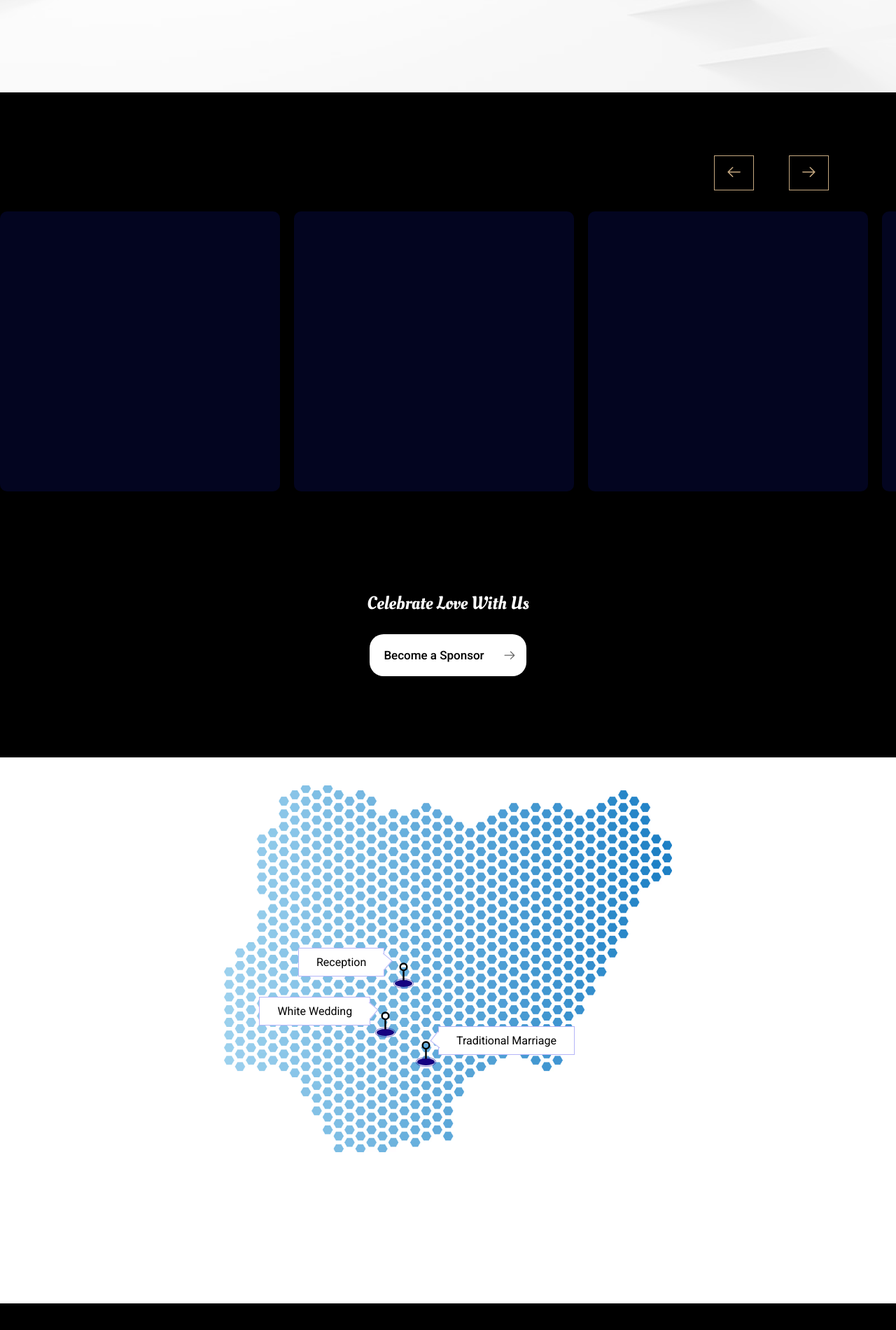
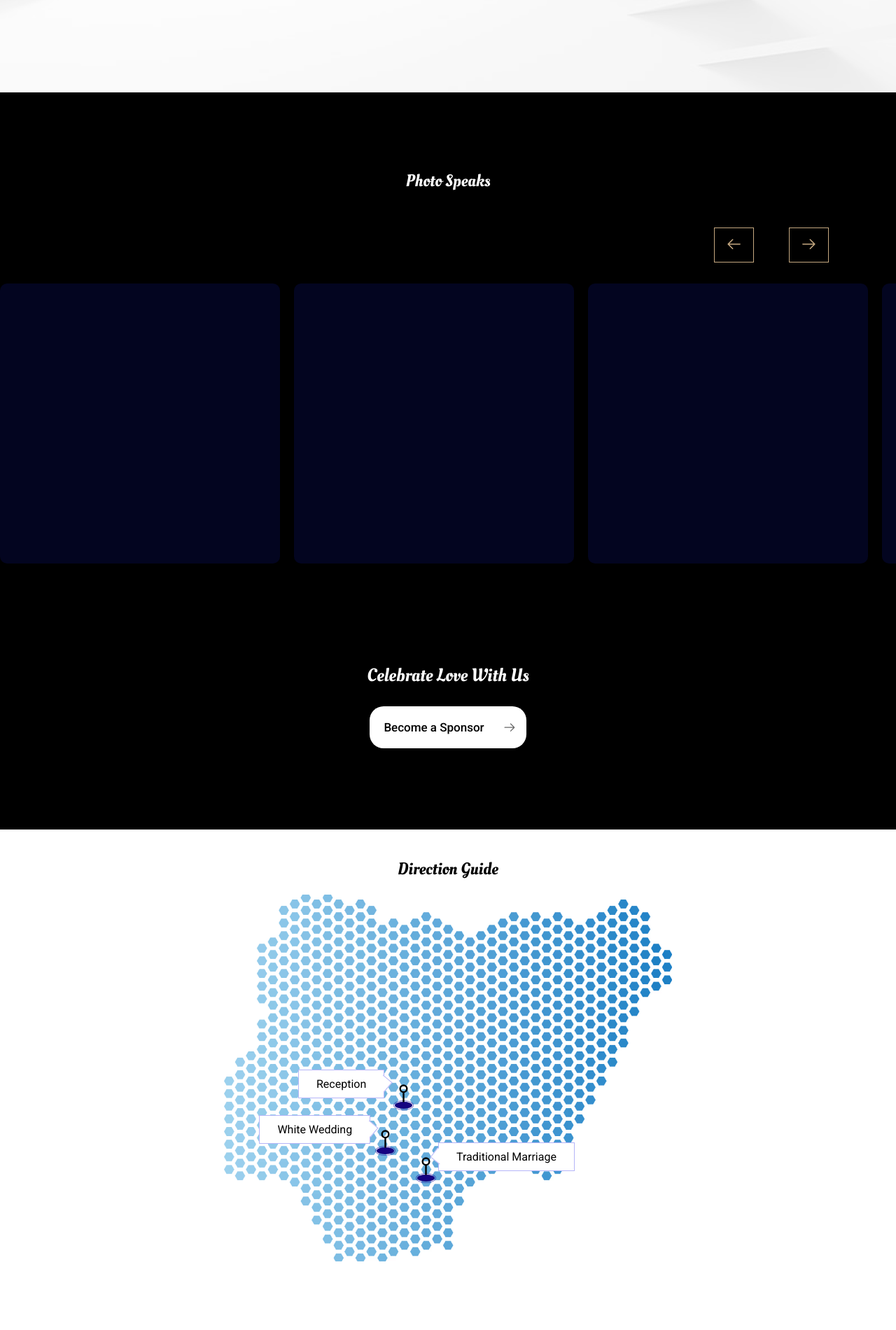
Before and after one commit to promisedev/laura-promise, a Gatsby site: page / in a window 1280 px wide. Shown: the part 1308-3208 px from the top of the page at 70% size. Before the commit the page ends 3170 px from the top, so only its background shows below. Built offline with nearby package versions, Linux system fonts and the light colour scheme; Gatsby itself is replaced by a stand-in of ours; a web font is replaced by a local one.

Commit message:
fixed title

```diff
--- a/src/index.css
+++ b/src/index.css
@@ -87,9 +87,10 @@ h4,li,a,p,button{font-family: "Roboto", sans-serif;
 .hero{width: 100%; height: 90vh;;}
 .hero_overlay{width: 100%; height: 100%; background: rgb(1, 1, 37,0.6);display: flex;flex-direction:column; align-items: center; justify-content: center; gap: 20px;}
 
-.hero_overlay>h2{width: 400px;color:white;text-align: center;margin: 0;}
+.hero_overlay>h2{width: 400px;color:white;text-align: center;margin: 0;text-wrap: wrap; }
 .hero_overlay>h1{width: 600px;color:white;text-align: center;margin: 0;}
 @media screen and (max-width:720px) {
+ .hero_overlay>h2{width: 80%;color:white;text-align: center;margin: 0;text-wrap: wrap; }
 .hero_overlay>h1{width: fit-content;color:white;text-align: center;margin: 0;font-size: 40px;}
 }
 
@@ -171,6 +172,8 @@ h4,li,a,p,button{font-family: "Roboto", sans-serif;
 
 
 .ps_wrapper{width: 100%; height: fit-content;display:flex; flex-direction: column; gap: 30px;margin-top: 90px; align-items: center; }
+
+.ps_wrapper>h2{color:white}
 .ps_ctr{width: 85%; display: flex; gap: 50px;color: white; align-items: center; justify-content: flex-end;}
 .ps_ctr>button{background: none; border:none;cursor: pointer;padding: 10px 15px;border:1px solid #C5A880; color: #C5A880;transition:0.3s ease}
 .ps_ctr>button:hover{border:1px solid white; border-radius: 4px;color:white;transition:0.3s ease}
@@ -198,7 +201,10 @@ h4,li,a,p,button{font-family: "Roboto", sans-serif;
 
 .sponsor>h3{font-size: 26px;color: white;}
 
-.location{width: 100vw; height: 700px;background: white;display: flex; align-items: center; justify-content: center;padding: 40px 0px 40px 0px;position: relative;}
+.location{width: 100vw; height: 700px;background: white;display: flex; align-items: center; justify-content: center;padding: 40px 0px 40px 0px;position: relative;flex-direction: column;}
+
+.location>h2{margin: 0;margin-bottom: 20px;;}
+
 @media screen and (max-width:720px) {
  .location{width: 100vw; height: 400px; }
 }
--- a/src/pages/index.js
+++ b/src/pages/index.js
@@ -262,6 +262,7 @@ setMenuShow(false)
 {/* ------------------------ */}
 
 <div className="ps_wrapper" id="photo">
+  <h2>Photo Speaks</h2>
 <div className="ps_ctr">
 <button><GoArrowLeft className="ps_icon" onClick={()=>scrollByAmount(-400)}/></button>
 <button><GoArrowRight className="ps_icon" onClick={()=>scrollByAmount(400)}/></button>
@@ -283,7 +284,7 @@ setMenuShow(false)
 </div>
 {/* -------------location--------------------- */}
 <div className="location"  id="direction">
-
+  <h2>Direction Guide</h2>
 <div className="location_card">
 <img src={location} alt="wedding location"/>
 {/* ---------------------------- */}
```
